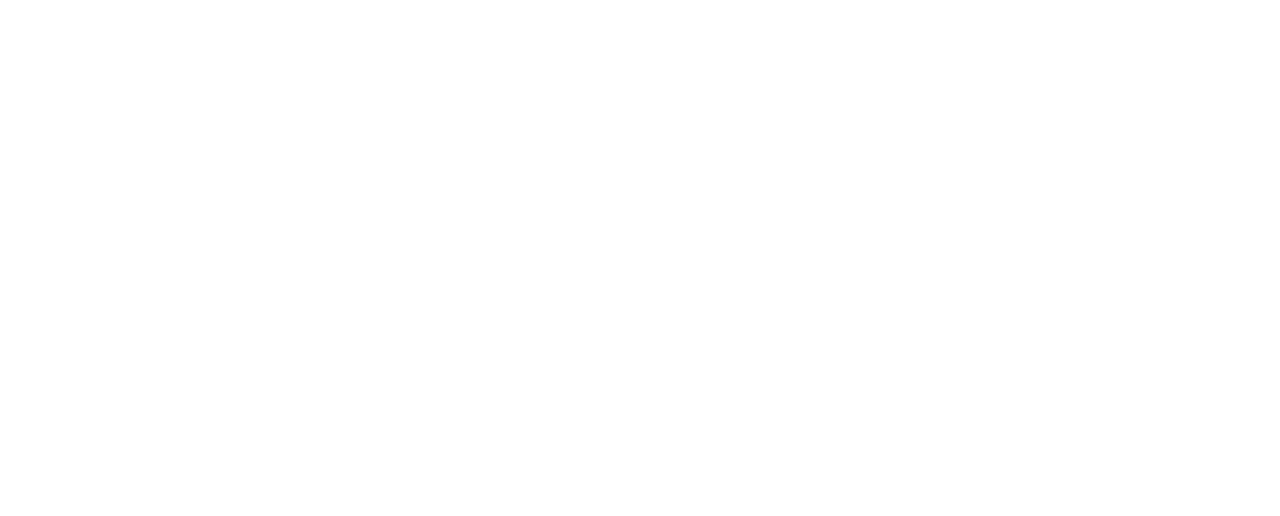
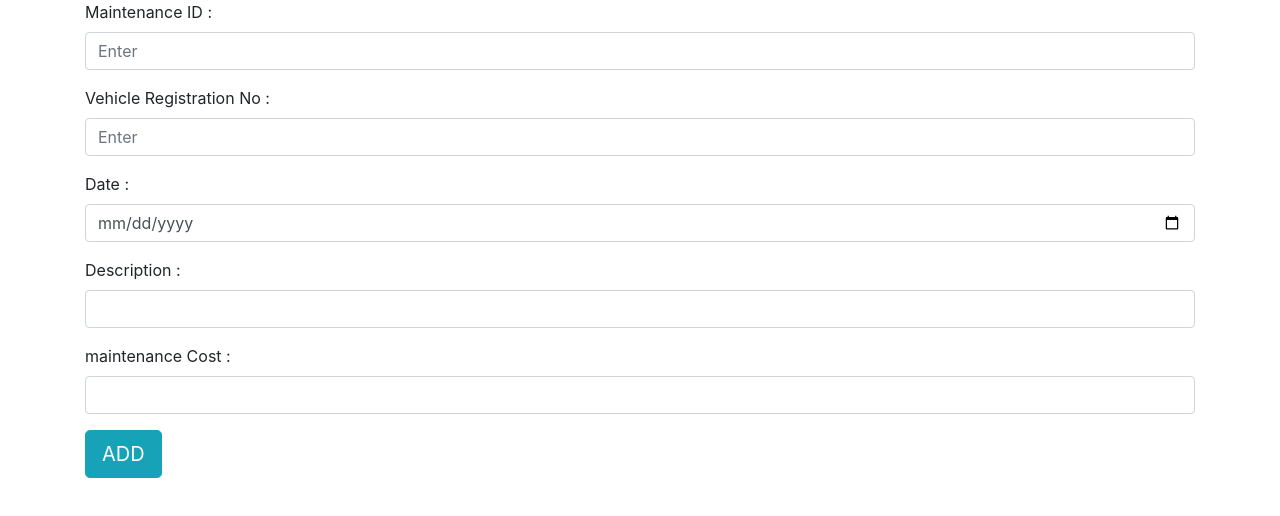
Before and after one commit to devinbi/WD_B01_ITP_G04, a React (Create React App) app in the folder frontend/: page /madd in a window 1280 px wide. Shown: the top 516 px of the page. Built offline with nearby package versions, Linux system fonts and the light colour scheme.

Commit message:
Add Maintenanace part done

```diff
--- a/frontend/src/App.css
+++ b/frontend/src/App.css
@@ -49,3 +49,60 @@
     transform: rotate(360deg);
   }
 }
+
+/* <style> */
+body {
+  margin: 0;
+  font-family: "Lato", sans-serif;
+}
+
+.sidebar {
+  margin: 0;
+  padding: 0;
+  width: 200px;
+  background-color: #f1f1f1;
+  position: fixed;
+  height: 100%;
+  overflow: auto;
+}
+
+.sidebar a {
+  display: block;
+  color: black;
+  padding: 16px;
+  text-decoration: none;
+}
+
+.sidebar a.active {
+  background-color: #3706b4;
+  color: white;
+}
+
+.sidebar a:hover:not(.active) {
+  background-color: rgba(40, 27, 182, 0.674);
+  color: white;
+}
+
+div.content {
+  margin-left: 200px;
+  padding: 1px 16px;
+  height: 1000px;
+}
+
+@media screen and (max-width: 700px) {
+  .sidebar {
+    width: 100%;
+    height: auto;
+    position: relative;
+  }
+  .sidebar a {float: left;}
+  div.content {margin-left: 0;}
+}
+
+@media screen and (max-width: 400px) {
+  .sidebar a {
+    text-align: center;
+    float: none;
+  }
+}
+/* </style> */
--- a/frontend/src/App.js
+++ b/frontend/src/App.js
@@ -7,8 +7,8 @@
 import AllVehicles from './components/transportManagement/AllVehicles';
 import UpdateTransport from './components/transportManagement/UpdateTransport';
 import UpdateVehicles from './components/transportManagement/UpdateVehicles';
+import AddMaintenance from './components/transportManagement/AddMaintenance';
 import { BrowserRouter as Router, Route} from 'react-router-dom';
-
 
 function App() {
 
@@ -22,8 +22,8 @@
         <Route path= "/vview" exact component={AllVehicles}/>
         <Route path= "/update" exact component={UpdateTransport}/>
         <Route path= "/vupdate" exact component={UpdateVehicles}/>
+        <Route path= "/madd" exact component={AddMaintenance}/>
 
-      {/* <Transport/>  */}
     </div>
     </Router>
   );
--- /dev/null
+++ b/frontend/src/components/transportManagement/AddMaintenance.js
@@ -0,0 +1,89 @@
+import React,{useState} from "react";
+import axios from "axios";
+
+export default function AddMaintenance(){
+    const [Maintenance_ID,setMid] = useState("");
+    const [Vehicle_Registration_No,setVid] = useState("");
+    const [Date,setDate] = useState("");
+    const [Description,setDescription] = useState("");
+    const [maintenance_Cost,setCost] = useState("");
+
+
+    function sendData(e){
+        e.preventDefault();
+        const newMaintenance ={
+            Maintenance_ID,
+            Vehicle_Registration_No,
+            Date,
+            Description,
+            maintenance_Cost
+        }
+            console.log("new Maintenanace",newMaintenance);
+        axios.post("http://localhost:8070/Maintenance/add",newMaintenance).then(()=>{
+        alert("Maintenance Added")
+        window.location.reload();
+
+    }).catch((err)=>{
+        alert(err)
+    })
+
+    }
+
+
+
+
+
+
+    return(
+        <div >
+        <div className="container">
+                    <form onSubmit={sendData}>
+                    <div class="form-group">
+                            <label for="tid">Maintenance ID :</label>
+                            <input type="text" class="form-control" id="vid"  placeholder="Enter "
+                            onChange={(e)=>{
+                                setMid(e.target.value);
+                            }}/>
+
+                        </div>
+                        <div className="form-group">
+                            <label for="vid">Vehicle Registration No :</label>
+                            <input type="text" class="form-control" id="vid"  placeholder="Enter" onChange={(e)=>{
+                                setVid(e.target.value);
+                            }}/>
+
+                        </div>
+
+                        <div className="form-group">
+                            <label for="date">Date :</label>
+                            <input type="date" class="form-control" id="date" onChange={(e)=>{
+                                setDate(e.target.value);
+                            }}/>
+                        </div>
+
+
+                        <div class="form-group">
+                            <label for="description">Description :</label>
+                            <input type="text" class="form-control" id="description"
+                            onChange={(e)=>{
+                                setDescription(e.target.value);
+                            }}/>
+                        </div>
+                        <div class="form-group">
+                            <label for="description">maintenance Cost :</label>
+                            <input type="text" class="form-control" id="description"
+                            onChange={(e)=>{
+                                setCost(e.target.value);
+                            }}/>
+                        </div>
+
+                    <button type="submit" class="btn btn-info btn-lg">ADD</button>
+                    </form>
+
+                </div>
+
+        </div>
+
+    )
+
+}
--- a/frontend/src/components/transportManagement/AddTransport.js
+++ b/frontend/src/components/transportManagement/AddTransport.js
@@ -92,7 +92,7 @@
 
 
 
-            <button type="submit" class="btn btn-primary">ADD</button>
+            <button type="submit" class="btn btn-info btn-lg">ADD</button>
             </form>
 
         </div>
--- a/frontend/src/components/transportManagement/AllTransport.js
+++ b/frontend/src/components/transportManagement/AllTransport.js
@@ -62,7 +62,6 @@
                     options={{
                         sorting: true,
                         search:false,
-                        paging :false,
                         filtering : true,
                         actionsColumnIndex: -1,
 
--- a/frontend/src/components/transportManagement/AllVehicles.js
+++ b/frontend/src/components/transportManagement/AllVehicles.js
@@ -60,7 +60,6 @@
                     options={{
                         sorting: true,
                         search:false,
-                        paging :false,
                         filtering : true,
                         actionsColumnIndex: -1
 
```
Also changed, not shown: 1 other file (tests, documents, lock files or other folders).
